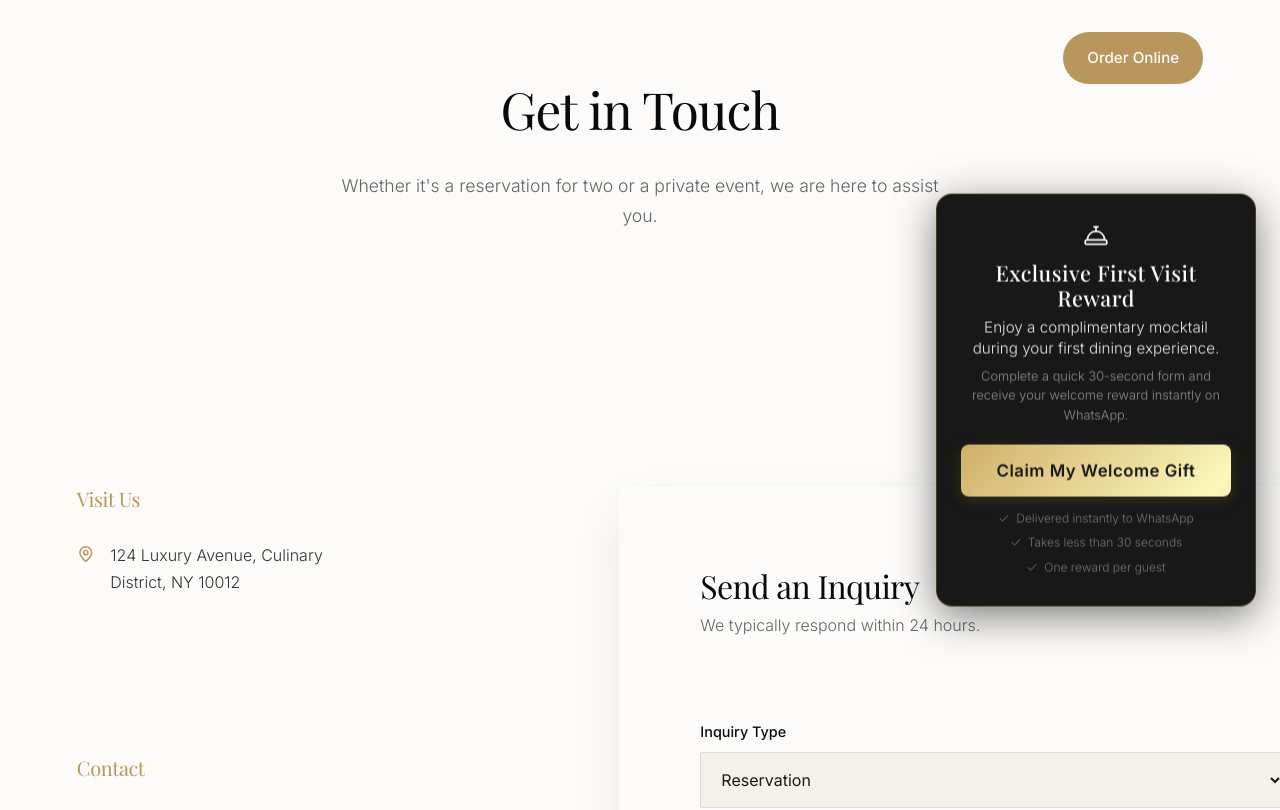
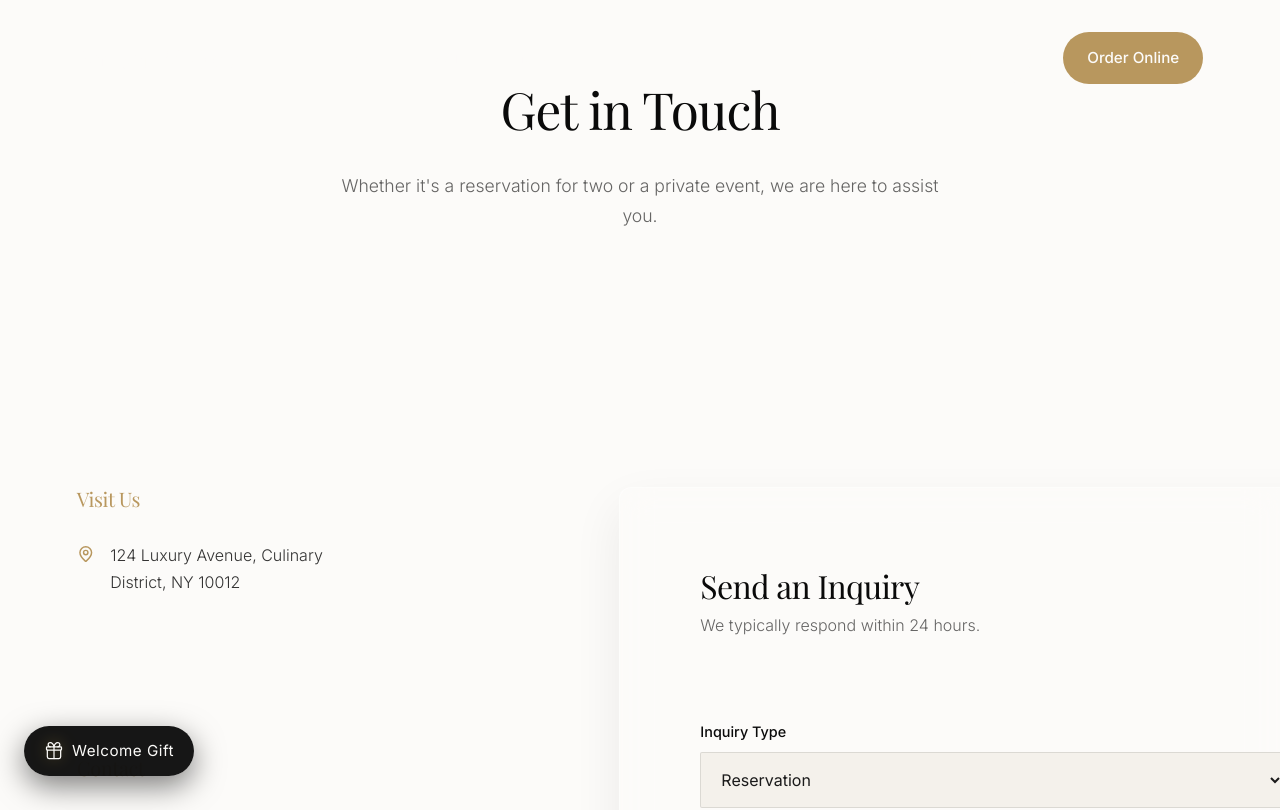
Before and after one commit to ayanvisionai-code/Ember-Oak, a React (Vite) app: page /contact in a window 1280 px wide. Shown: the top 810 px of the page. Built offline with nearby package versions, Linux system fonts and the light colour scheme; a web font is replaced by a local one.

Commit message:
feat: animate acquisition widget morphing between full card and compact pill based on Hero visibility

```diff
--- a/src/components/AcquisitionWidget/AcquisitionWidget.css
+++ b/src/components/AcquisitionWidget/AcquisitionWidget.css
@@ -5,23 +5,46 @@
   transition: all 0.4s cubic-bezier(0.16, 1, 0.3, 1);
 }
 
-/* Desktop: Right aligned, vertically centered */
+/* Position when Hero is visible (Large card state) */
+.vip-widget-container--hero {
+  left: auto;
+  bottom: auto;
+}
+
 @media (min-width: 769px) {
-  .vip-widget-container {
+  .vip-widget-container--hero {
     top: 50%;
     right: max(24px, calc((100vw - 1240px) / 2));
     transform: translateY(-50%);
   }
 }
 
-/* Mobile: Bottom left to avoid overlapping FABs and system bars */
 @media (max-width: 768px) {
-  .vip-widget-container {
+  .vip-widget-container--hero {
     bottom: calc(var(--spacing-lg) + env(safe-area-inset-bottom, 0px));
     left: var(--spacing-md);
     right: auto;
     width: 290px;
     max-width: calc(100vw - 32px);
+  }
+}
+
+/* Position when Hero leaves view (Compact pill state) */
+.vip-widget-container--compact {
+  bottom: calc(24px + env(safe-area-inset-bottom, 0px));
+  left: 24px;
+  right: auto;
+  top: auto;
+  transform: none;
+}
+
+@media (max-width: 768px) {
+  .vip-widget-container--compact {
+    bottom: calc(16px + env(safe-area-inset-bottom, 0px));
+    left: 16px;
+    right: auto;
+    top: auto;
+    transform: none;
   }
 }
 
@@ -412,3 +435,41 @@
   width: 100%;
   box-shadow: 0 10px 30px rgba(0, 0, 0, 0.2);
 }
+
+/* Compact Luxury Pill Button */
+.vip-pill-compact {
+  background: rgba(10, 10, 10, 0.95);
+  backdrop-filter: blur(20px);
+  -webkit-backdrop-filter: blur(20px);
+  border: 1px solid var(--color-gold);
+  border-radius: 30px;
+  padding: 12px 20px;
+  box-shadow: 0 10px 30px rgba(0, 0, 0, 0.5);
+  color: var(--color-warm-white);
+  cursor: pointer;
+  display: flex;
+  align-items: center;
+  gap: 8px;
+  min-height: 48px;
+  font-family: var(--font-display);
+  font-weight: 500;
+  font-size: 0.95rem;
+  letter-spacing: 0.5px;
+  transition: border-color var(--transition-fast), box-shadow var(--transition-fast);
+}
+
+.vip-pill-compact:hover {
+  border-color: rgba(212, 175, 55, 0.8);
+  box-shadow: 0 0 20px rgba(212, 175, 55, 0.3);
+}
+
+.vip-pill-compact__icon {
+  color: var(--color-gold);
+  filter: drop-shadow(0 0 8px rgba(212, 175, 55, 0.4));
+}
+
+.vip-pill-compact__text {
+  color: var(--color-warm-white);
+  font-family: var(--font-body);
+  font-weight: 400;
+}
--- a/src/components/AcquisitionWidget/AcquisitionWidget.jsx
+++ b/src/components/AcquisitionWidget/AcquisitionWidget.jsx
@@ -1,19 +1,76 @@
-import { useState, lazy, Suspense } from 'react';
-import { ConciergeBell, Check } from 'lucide-react';
+import { useState, useEffect, lazy, Suspense } from 'react';
+import { motion, AnimatePresence } from 'framer-motion';
+import { ConciergeBell, Check, Gift } from 'lucide-react';
 import config from '../../data/vip-config.json';
+import { cn } from '../../utils/cn';
 import './AcquisitionWidget.css';
 
 const AcquisitionModal = lazy(() => import('./AcquisitionModal'));
 
 export default function AcquisitionWidget() {
   const [isModalOpen, setIsModalOpen] = useState(false);
+  const [isHeroVisible, setIsHeroVisible] = useState(true);
+  const [isScrolling, setIsScrolling] = useState(false);
+
+  useEffect(() => {
+    const heroElement = document.querySelector('.hero');
+    if (!heroElement) {
+      setIsHeroVisible(false);
+      return;
+    }
+
+    const observer = new IntersectionObserver(
+      ([entry]) => {
+        setIsHeroVisible(entry.isIntersecting && entry.intersectionRatio > 0.1);
+      },
+      {
+        threshold: [0, 0.1]
+      }
+    );
+
+    observer.observe(heroElement);
+    return () => observer.disconnect();
+  }, []);
+
+  useEffect(() => {
+    let scrollTimeout;
+    const handleScroll = () => {
+      setIsScrolling(true);
+      clearTimeout(scrollTimeout);
+      scrollTimeout = setTimeout(() => {
+        setIsScrolling(false);
+      }, 150);
+    };
+
+    window.addEventListener('scroll', handleScroll, { passive: true });
+    return () => {
+      window.removeEventListener('scroll', handleScroll);
+      clearTimeout(scrollTimeout);
+    };
+  }, []);
 
   if (!config.enabled) return null;
 
   return (
     <>
-      <div className="vip-widget-container">
-        <div className="vip-pill" onClick={() => setIsModalOpen(true)}>
+      <div
+        className={cn(
+          "vip-widget-container",
+          isHeroVisible ? "vip-widget-container--hero" : "vip-widget-container--compact"
+        )}
+      >
+        <AnimatePresence mode="wait">
+          {isHeroVisible ? (
+            <motion.div
+              key="full-card"
+              layoutId="vip-widget"
+              className="vip-pill"
+              onClick={() => setIsModalOpen(true)}
+              initial={{ opacity: 0, scale: 0.95 }}
+              animate={{ opacity: 1, scale: 1 }}
+              exit={{ opacity: 0, scale: 0.95 }}
+              transition={{ duration: 0.3, ease: [0.16, 1, 0.3, 1] }}
+            >
               <ConciergeBell size={26} className="vip-pill__icon" strokeWidth={1.5} />
               <h3 className="vip-pill__title">{config.title}</h3>
               <p className="vip-pill__desc">{config.description}</p>
@@ -28,7 +85,32 @@ export default function AcquisitionWidget() {
                 <span className="trust-item"><Check size={12} /> Takes less than 30 seconds</span>
                 <span className="trust-item"><Check size={12} /> One reward per guest</span>
               </div>
-        </div>
+            </motion.div>
+          ) : (
+            <motion.div
+              key="compact-pill"
+              layoutId="vip-widget"
+              className="vip-pill-compact"
+              onClick={() => setIsModalOpen(true)}
+              initial={{ opacity: 0, scale: 0.8 }}
+              animate={{
+                opacity: isScrolling ? 0.6 : 1,
+                scale: 1
+              }}
+              exit={{ opacity: 0, scale: 0.8 }}
+              transition={{
+                opacity: { duration: 0.2 },
+                scale: { duration: 0.3, ease: [0.16, 1, 0.3, 1] },
+                layout: { duration: 0.3, ease: [0.16, 1, 0.3, 1] }
+              }}
+              whileHover={{ scale: 1.05 }}
+              whileTap={{ scale: 0.95 }}
+            >
+              <Gift size={20} className="vip-pill-compact__icon" strokeWidth={1.5} />
+              <span className="vip-pill-compact__text">Welcome Gift</span>
+            </motion.div>
+          )}
+        </AnimatePresence>
       </div>
 
       {isModalOpen && (
```
Lines whose indentation alone changed are shown as unchanged.
